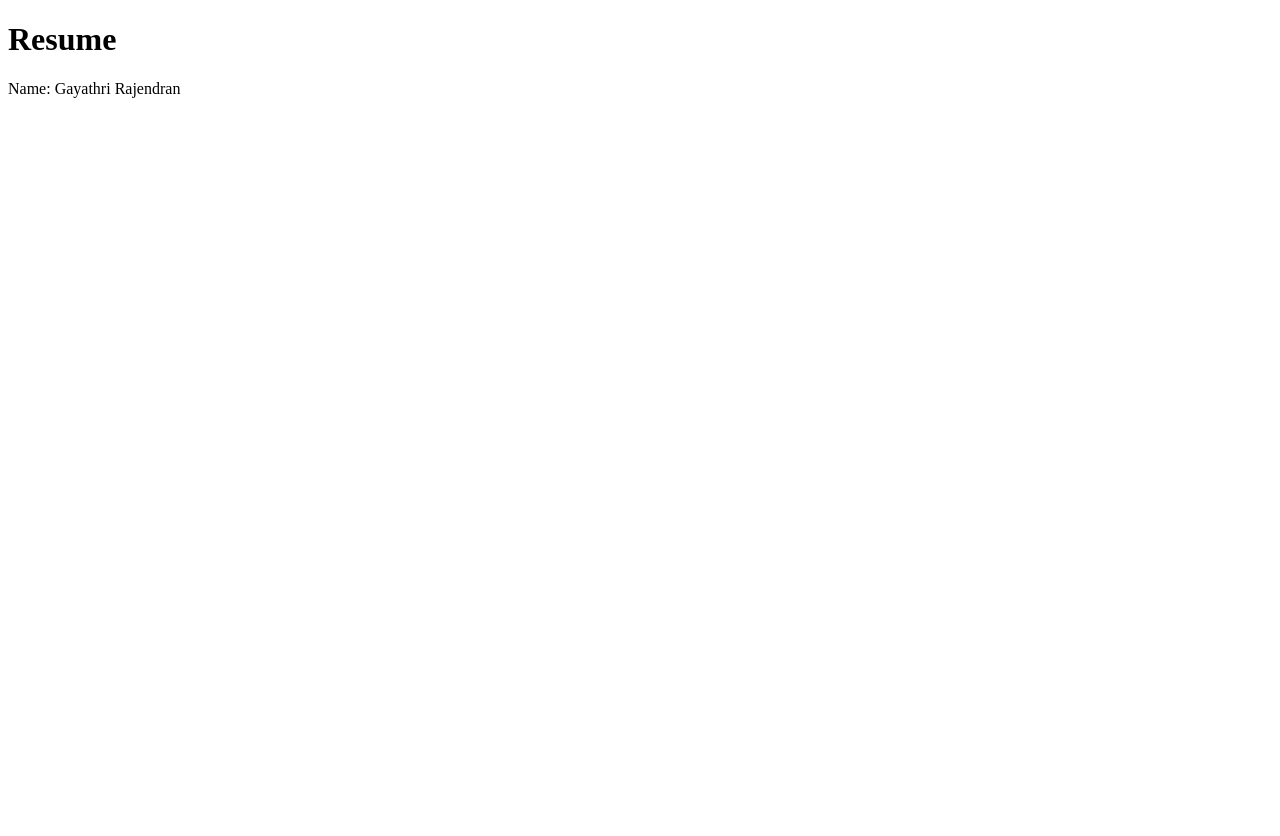
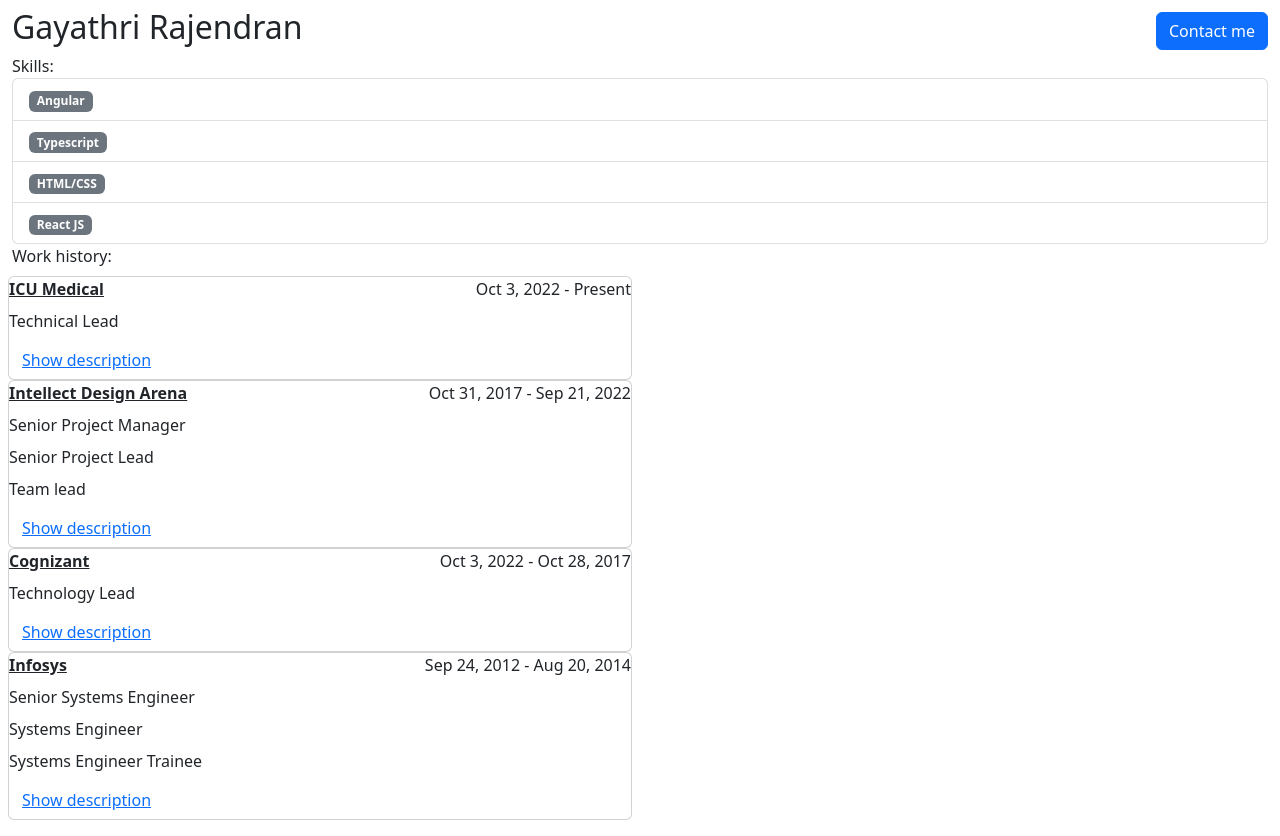
Before and after one commit to gayathrirajendran/resume, a React (Vite) app: page / in a window 1280 px wide. Before the commit the page ends 800 px from the top, so only its background shows below. Built offline with nearby package versions, Linux system fonts and the light colour scheme.

Commit message:
adds other components for core function

```diff
--- a/index.html
+++ b/index.html
@@ -4,7 +4,7 @@
     <meta charset="UTF-8" />
     <link rel="icon" type="image/svg+xml" href="/vite.svg" />
     <meta name="viewport" content="width=device-width, initial-scale=1.0" />
-    <title>Vite + React + TS</title>
+    <title>Resume</title>
   </head>
   <body>
     <div id="root"></div>
--- a/package.json
+++ b/package.json
@@ -13,6 +13,7 @@
     "deploy": "gh-pages -d dist"
   },
   "dependencies": {
+    "bootstrap": "^5.2.3",
     "react": "^18.2.0",
     "react-dom": "^18.2.0"
   },
--- a/public/resume.json
+++ b/public/resume.json
@@ -1,6 +1,65 @@
 {
     "name": "Gayathri Rajendran",
-    "skills": ["Angular", "Typescript", "HTML/CSS", "React", "Next JS"],
+    "skills": [
+        "Angular",
+        "Typescript",
+        "HTML/CSS",
+        "React JS"
+    ],
+    "education": [
+        {
+            "degree": "Bachelor of Technology",
+            "college": "SSN College of Engineering",
+            "period": {
+                "startTime": "2007-12-31T18:30:00.000Z",
+                "endTime": "2011-12-31T18:30:00.000Z"
+            }
+        }
+    ],
+    "workHistory": [
+        {
+            "org": "ICU Medical",
+            "period": {
+                "startTime": "2022/10/03"
+            },
+            "roles": [
+                "Technical Lead"
+            ],
+            "isCurrentJob": true,
+            "desc": "Am leading the development of the frontend that serves a health care product. I come up with the architecture/technical design of the UI product, decide on resuable parts, setup publish strategies for packages, deciding on the shape and code organization for the micro frontend and get involved in the actual translation of design to code."
+        },
+        {
+            "org": "Intellect Design Arena",
+            "period": {
+                "endTime": "2022/09/21",
+                "startTime": "2017/10/31"
+            },
+            "roles": ["Senior Project Manager", "Senior Project Lead", "Team lead"],
+            "desc": "Led the development of a design system for a corporate banking product. Identified patterns and came up with technical solutions that would abstract repetitive tasks and chores into reusable atomic particles and thus provided an assembly line for implementation across different clients and requirements"
+        },
+        {
+            "org": "Cognizant",
+            "period": {
+                "startTime": "2022/10/03",
+                "endTime": "2017/10/28"
+            },
+            "roles": [
+                "Technology Lead"
+            ],
+            "desc": "Worked as a dev in a team of UI developers to implement client requirements. Developed Maps, Graphs, Dashboards and Kiosk displays for different views were developed. Views were integrated with REST APIs"
+        },
+        {
+            "org": "Infosys",
+            "period": {
+                "startTime": "2012/09/24",
+                "endTime": "2014/08/20"
+            },
+            "roles": [
+                "Senior Systems Engineer", "Systems Engineer", "Systems Engineer Trainee"
+            ],
+            "desc": "As a dev, contributed to web applications using HTML/CSS, jquery, Java (struts). Migrated applications that were using Flash and Actionscript, to the then recent HTML jquery implemented web pages."
+        }
+    ],
     "contactDetails": {
         "mobile": "+91 884342452",
         "email": "gayathriraj.vlr@gmail.com"
--- /dev/null
+++ b/src/components/ContactDetails.tsx
@@ -0,0 +1,17 @@
+import { ContactInfoModel } from "../models";
+
+export default function ContactDetails({ contactDetails }: { contactDetails: ContactInfoModel }) {
+
+    function handleContact(contactDetails: ContactInfoModel) {
+        console.log(contactDetails, 'contact details');
+        // TO DO: route to another page which can allow the user to fill a form and reach the contact
+    }
+
+    return (
+        <>
+            {!!contactDetails &&
+                <button className="btn btn-primary" onClick={() => handleContact(contactDetails)}>Contact me</button>
+            }
+        </>
+    )
+}
--- /dev/null
+++ b/src/components/GenericList.tsx
@@ -0,0 +1,11 @@
+export default function GenericList({ list, className }: { list: Array<string>, className: string }) {
+    const listItems = list.map((item) =>
+        <li key={item} className="list-group-item">
+            <span className={className}>{item}</span>
+        </li>);
+    return (
+        <>
+            <ul className="list-group">{listItems}</ul>
+        </>
+    )
+}
--- /dev/null
+++ b/src/components/Period.tsx
@@ -0,0 +1,20 @@
+import { PeriodModel } from "../models";
+
+export default function Period({ period }: { period: PeriodModel }) {
+
+    function getDate(date: Date): string {
+        return Intl.DateTimeFormat(userLocale, { month: 'short', day: "numeric", year: 'numeric' }).format(new Date(date));
+    }
+
+    const userLocale =
+        navigator.languages && navigator.languages.length
+            ? navigator.languages[0]
+            : navigator.language;
+
+    const start = getDate(new Date(period.startTime))
+    const end = !!period.endTime ? getDate(new Date(period.endTime)) : 'Present'
+
+    return (
+        <span>{start}&nbsp;-&nbsp;{end}</span>
+    )
+}
--- a/src/components/Resume.tsx
+++ b/src/components/Resume.tsx
@@ -1,20 +1,43 @@
 import { useEffect, useState } from "react"
+import ContactDetails from "./ContactDetails";
+import GenericList from "./GenericList";
+import { ResumeModel, WorkHistoryModel } from "../models";
+import { WorkHistory } from "./WorkHistory";
 
 export default function Resume() {
-
-    const [data, setData] = useState<any>(null);
-
+    const [data, setData] = useState<ResumeModel | null>(null);
     const fetchData = () => {
         return fetch('resume.json').then((res) => res.json()).then((response) => setData(response));
     }
 
     useEffect(() => { fetchData() }, []);
 
+    function updateList(item: WorkHistoryModel) {
+        data!.workHistory = data!.workHistory.map((wItem) => {
+            if(wItem.org === item.org) {
+                wItem.isDescShown = !wItem.isDescShown;
+                return wItem;
+            } else return wItem;
+        })
+        setData(structuredClone(data));
+    }
+
     return (
-        <>
-            <h1>Resume</h1>
-            Name: {data?.name}
-            {/* {JSON.stringify(data)} */}
-        </>
+        <main className="container-fluid my-2">
+            {!!data &&
+                <>
+                    <header className="d-flex justify-content-between align-items-center">
+                        <h2>{data.name}</h2>
+                        <ContactDetails contactDetails={data.contactDetails}></ContactDetails>
+                    </header>
+
+                    <div>Skills:</div>
+                    <GenericList list={data.skills} className="badge bg-secondary"></GenericList>
+
+                    <div>Work history:</div>
+                    <WorkHistory list={data.workHistory} setList={updateList}></WorkHistory>
+                </>
+            }
+        </main>
     )
 }
--- /dev/null
+++ b/src/components/WorkHistory.tsx
@@ -0,0 +1,52 @@
+import { useState } from "react"
+import { WorkHistoryModel } from "../models"
+import Period from "./Period"
+
+export function WorkHistory({ list, setList }: { list: Array<WorkHistoryModel>, setList: any }) {
+
+    return (
+        <div className="row">
+            <div className="col-6 p-2">
+                {list.map((item) => <WorkHistoryItem key={item.org} historyItem={item} setHistoryItem={() => setList(item)}></WorkHistoryItem>)}
+            </div>
+        </div>
+    )
+}
+
+export function WorkHistoryItem({ historyItem, setHistoryItem }: { historyItem: WorkHistoryModel, setHistoryItem: any }) {
+
+    const [canShowDesc, setCanShowDesc] = useState(false);
+
+    const roles = historyItem.roles.map((item, index) =>
+        <div className="my-2" key={index}>
+            <div className="d-flex justify-content-between align-items-center">
+                <span className="fw-light">{item}</span>
+            </div>
+        </div>
+    )
+
+    return (
+        <div key={historyItem.org} className="d-flex card">
+            {/* TO DO : image */}
+            <div key={historyItem.org} className={historyItem.isCurrentJob ? 'current-highlight' : ''}>
+                <div className="d-flex justify-content-between">
+                    <div className="text-decoration-underline fw-bold" key={historyItem.org}>{historyItem.org}</div>
+                    <div>
+                        <Period period={historyItem.period}></Period>
+                    </div>
+                </div>
+
+                <div>
+                    {roles}
+                </div>
+                <button type="button" className="btn btn-link" onClick={() => setHistoryItem(historyItem) }>Show description</button>
+                {canShowDesc && !!historyItem.desc &&
+                    <div>
+                        <div>Description</div>
+                        <div>{historyItem.desc}</div>
+                    </div>
+                }
+            </div>
+        </div>
+    )
+}
--- a/src/css/main.css
+++ b/src/css/main.css
@@ -1,3 +1,7 @@
+@tailwind base;
+@tailwind components;
+@tailwind utilities;
+
 .welcome-class {
     font: Arial;
     font-weight: 400;
--- a/src/main.tsx
+++ b/src/main.tsx
@@ -1,6 +1,7 @@
 import React from 'react'
 import ReactDOM from 'react-dom/client'
 import App from './App';
+import 'bootstrap/dist/css/bootstrap.min.css';
 
 ReactDOM.createRoot(document.getElementById('root') as HTMLElement).render(
   <React.StrictMode>
--- /dev/null
+++ b/src/models/index.ts
@@ -0,0 +1,32 @@
+export interface ResumeModel {
+    name: string;
+    skills: Array<string>,
+    education: Array<EducationInfoModel>,
+    workHistory: Array<WorkHistoryModel>,
+    contactDetails: ContactInfoModel;
+}
+
+export interface WorkHistoryModel {
+    org: string;
+    roles: Array<string>,
+    period: PeriodModel,
+    desc: string;
+    isCurrentJob?: boolean;
+    isDescShown: boolean;
+}
+
+export interface ContactInfoModel {
+    mobile: string;
+    email: string;
+}
+
+export interface EducationInfoModel {
+    degree: string,
+    college: string,
+    period: PeriodModel
+}
+
+export interface PeriodModel {
+    startTime: Date;
+    endTime?: Date;
+}
```
Also changed, not shown: src/assets/data/resume.json (deleted, +0 -8 lines), 2 other files (tests, documents, lock files or other folders).
